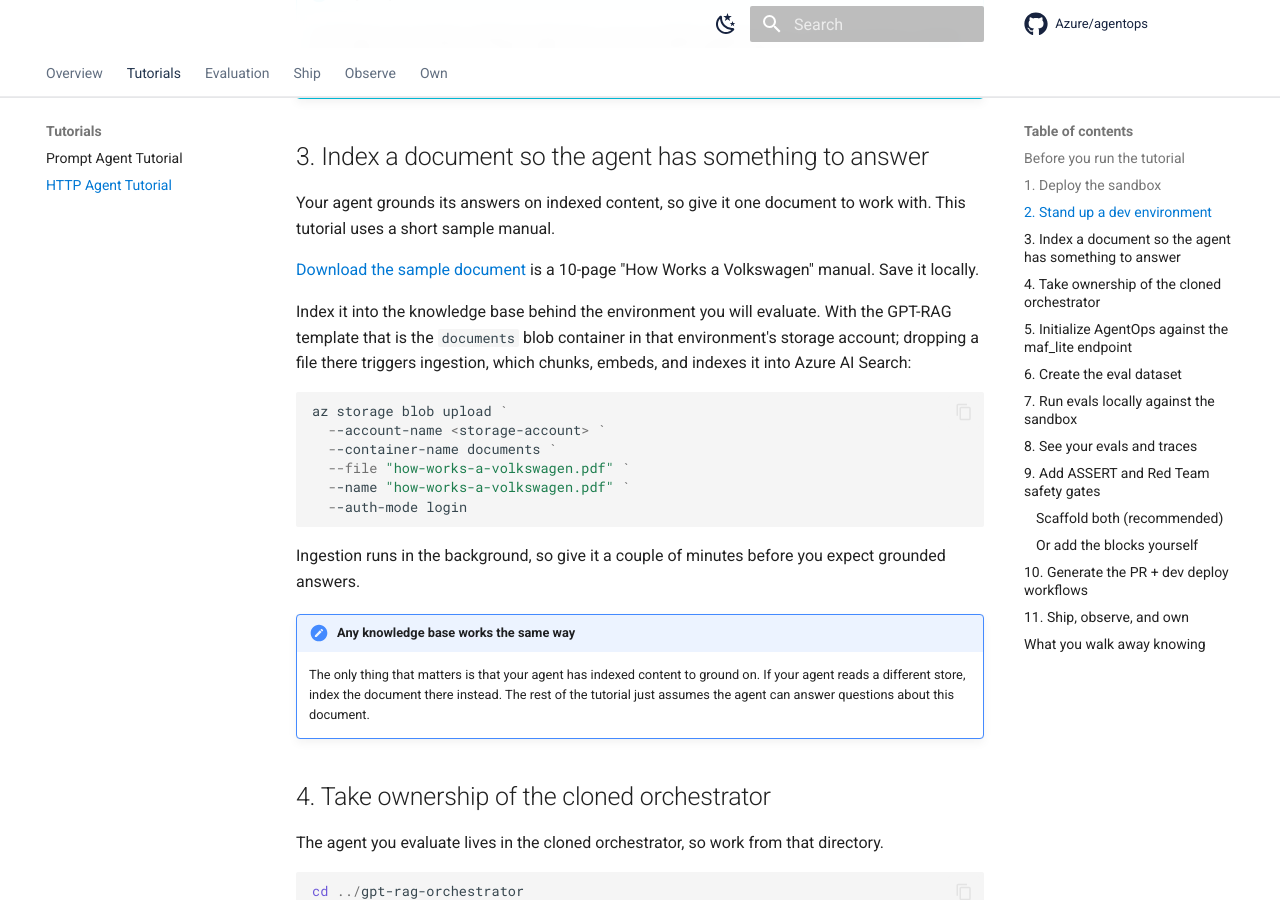
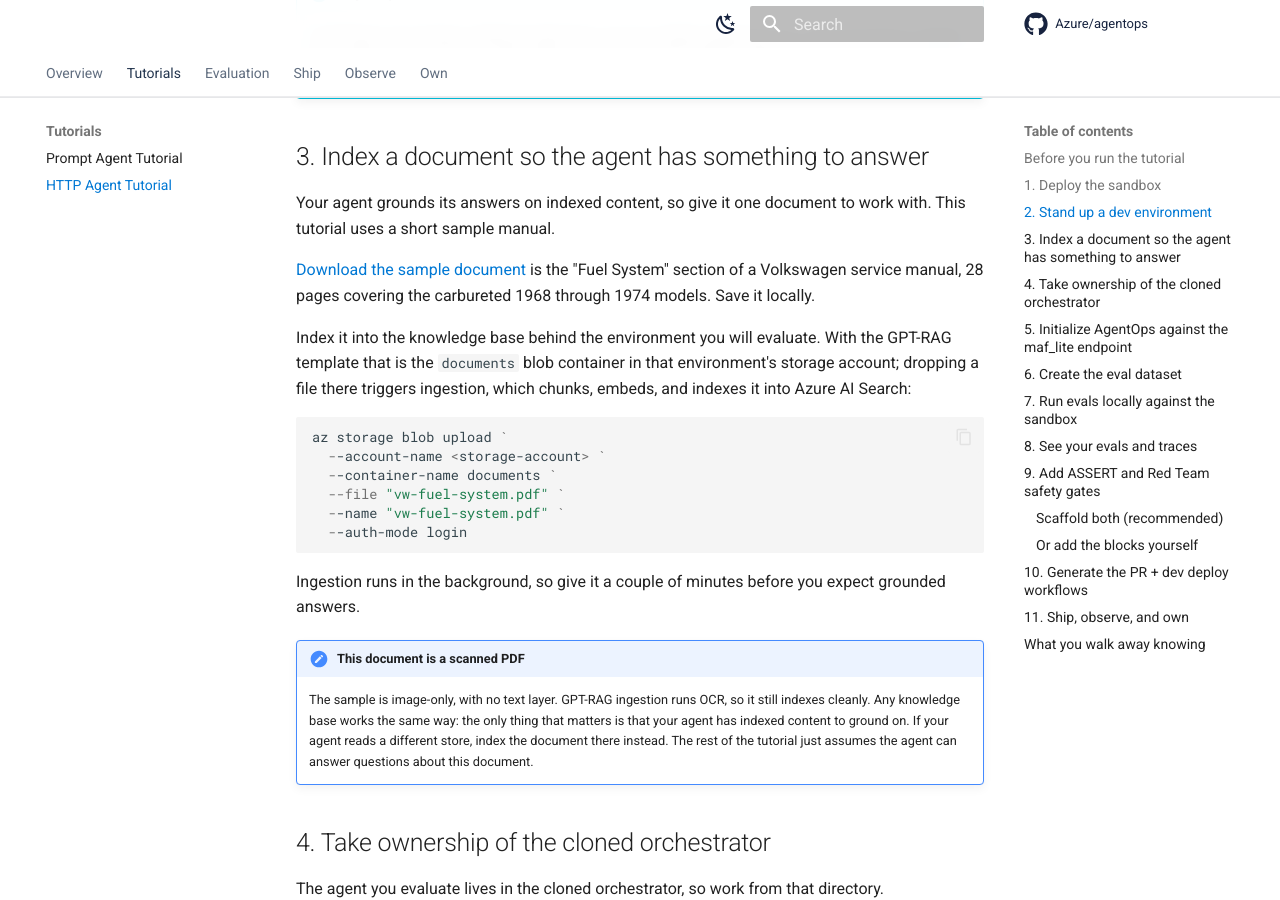
Before and after one commit to Azure/agentops, an MkDocs documentation site: the page built from docs/tutorial-http-agent.md, in a window 1280 px wide and 900 px high, scrolled down 2211 px. Built offline with MkDocs 1.6.1 and Material for MkDocs 9.7.7, drawn with Linux system fonts in a browser that asks for light colours; comment, search, counter and statistics services are not loaded; some of the changed text lies outside the part shown.

Commit message:
docs(http tutorial): swap sample doc to VW fuel-system PDF
Replace the old How Works a Volkswagen sample with a copyright-safe VW Fuel
System service-manual section (compressed to ~4 MB, scanned/OCR-indexed). Update
Section 3 download link, description, and blob upload filename, and rewrite the
Section 6 smoke dataset rows to be grounded on the fuel-system content (tank
capacity, 1970 carburetor, evaporative emission control, plus the out-of-scope
negative row).

Co-authored-by: Copilot <223556219+Copilot@users.noreply.github.com>

````diff
--- a/docs/tutorial-http-agent.md
+++ b/docs/tutorial-http-agent.md
@@ -107,8 +107,9 @@ azd up
 Your agent grounds its answers on indexed content, so give it one document to
 work with. This tutorial uses a short sample manual.
 
-[Download the sample document](media/how-works-a-volkswagen.pdf) is a 10-page
-"How Works a Volkswagen" manual. Save it locally.
+[Download the sample document](media/vw-fuel-system.pdf) is the "Fuel System"
+section of a Volkswagen service manual, 28 pages covering the carbureted 1968
+through 1974 models. Save it locally.
 
 Index it into the knowledge base behind the environment you will evaluate. With
 the GPT-RAG template that is the `documents` blob container in that environment's
@@ -119,19 +120,21 @@ and indexes it into Azure AI Search:
 az storage blob upload `
   --account-name <storage-account> `
   --container-name documents `
-  --file "how-works-a-volkswagen.pdf" `
-  --name "how-works-a-volkswagen.pdf" `
+  --file "vw-fuel-system.pdf" `
+  --name "vw-fuel-system.pdf" `
   --auth-mode login
 ```
 
 Ingestion runs in the background, so give it a couple of minutes before you
 expect grounded answers.
 
-!!! note "Any knowledge base works the same way"
-    The only thing that matters is that your agent has indexed content to ground
-    on. If your agent reads a different store, index the document there instead.
-    The rest of the tutorial just assumes the agent can answer questions about
-    this document.
+!!! note "This document is a scanned PDF"
+    The sample is image-only, with no text layer. GPT-RAG ingestion runs OCR, so
+    it still indexes cleanly. Any knowledge base works the same way: the only
+    thing that matters is that your agent has indexed content to ground on. If
+    your agent reads a different store, index the document there instead. The rest
+    of the tutorial just assumes the agent can answer questions about this
+    document.
 
 ## 4. Take ownership of the cloned orchestrator
 
@@ -290,9 +293,9 @@ edit .agentops/data/vw-smoke.jsonl
 ```
 
 ```json
-{"input":"How does the Volkswagen's horn complete its electrical circuit?","expected":"Explains that the ground wire runs up through the hollow steering rod to the horn button to complete the circuit. On topic and consistent with the manual."}
-{"input":"Why does the car need a differential?","expected":"Explains that the differential lets the two driven wheels turn at different speeds when cornering, because the outer wheel travels a longer path than the inner one. Clear and on topic."}
-{"input":"In the four-cycle engine, how often does each cylinder fire?","expected":"States that each cylinder fires once every two revolutions of the crankshaft. Concise and on topic."}
+{"input":"What is the fuel tank capacity of the Volkswagen described in the manual?","expected":"States the fuel tank holds 15.8 U.S. gallons (about 60 liters) and sits beneath the rear luggage area ahead of the engine. On topic and consistent with the manual."}
+{"input":"Which carburetor did the 1970 model use?","expected":"Identifies a single Solex 30 PICT-3 carburetor for the 1970 model. Concise and on topic."}
+{"input":"What does the evaporative emission control system do?","expected":"Explains it keeps gasoline fumes from escaping to the atmosphere by venting the tank into a system that traps fuel vapors until the engine burns them, standard from the 1970 models. On topic and consistent with the manual."}
 {"input":"What is the 0 to 100 km/h time of the latest electric Volkswagen ID.4?","expected":"Makes clear the indexed document does not cover modern electric models and does not invent a figure."}
 ```
 
````
Also changed, not shown: 2 other files.
